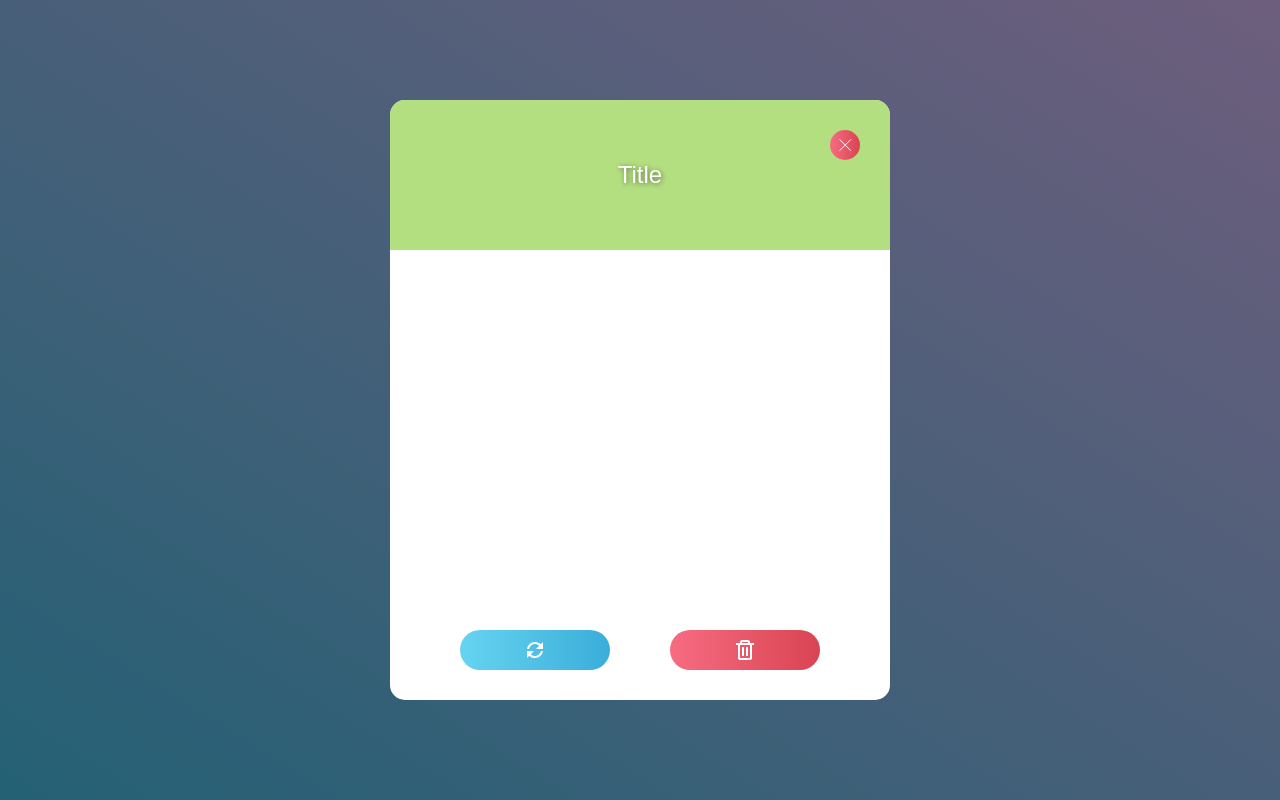
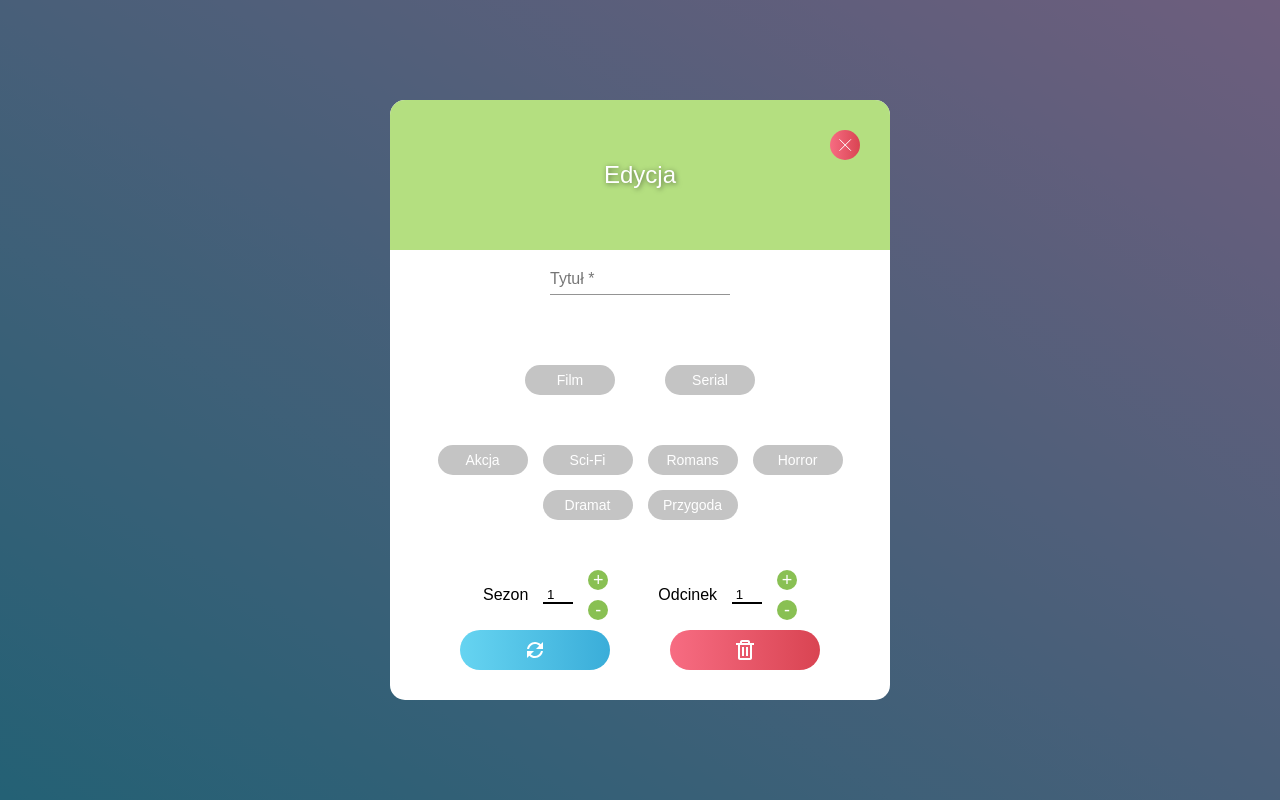
Before and after one commit to NumerDev/WatchStatus, an Angular app: page /position/1 in a window 1280 px wide. Built offline with nearby package versions, Linux system fonts and the light colour scheme.

Commit message:
Added update api call

```diff
--- a/src/app/components/add-position/add-position.component.html
+++ b/src/app/components/add-position/add-position.component.html
@@ -162,7 +162,6 @@
       <button [disabled]="!fullForm.valid" type="submit" class="add-position">
         Dodaj
       </button>
-      s
     </form>
     <!-- <h3>{{ fullForm.value | json }}</h3> -->
     <!-- <h3>{{ fullForm.status | json }}</h3> -->
--- a/src/app/position/position.component.html
+++ b/src/app/position/position.component.html
@@ -4,11 +4,163 @@
       <button class="close-modal" routerLink="">
         <img src="../../assets/close-icon.svg" alt="" />
       </button>
-      Title
+      Edycja
     </header>
 
+    <form [formGroup]="fullForm">
+      <mat-form-field class="position-title-input">
+        <mat-label>Tytuł</mat-label>
+        <input matInput formControlName="title" />
+      </mat-form-field>
+
+      <div class="position-type">
+        <div class="checkbox">
+          <label
+            class="checkbox-label"
+            for="type_1"
+            [style.background-color]="film['checked'] ? '#B4DF80' : '#c4c4c4'"
+            >Film<input
+              value="film"
+              formControlName="type"
+              id="type_1"
+              type="radio"
+              #film
+          /></label>
+        </div>
+
+        <div class="checkbox">
+          <label
+            class="checkbox-label"
+            for="type_2"
+            [style.background-color]="serial['checked'] ? '#B4DF80' : '#c4c4c4'"
+            >Serial<input
+              value="serial"
+              formControlName="type"
+              id="type_2"
+              type="radio"
+              #serial
+          /></label>
+        </div>
+      </div>
+
+      <div class="position-genre" formGroupName="genre">
+        <div class="checkbox">
+          <label
+            class="checkbox-label"
+            for="genre_1"
+            [style.background-color]="g1['checked'] ? '#EB5463' : '#c4c4c4'"
+            >Akcja<input
+              formControlName="action"
+              id="genre_1"
+              type="checkbox"
+              #g1
+          /></label>
+        </div>
+
+        <div class="checkbox">
+          <label
+            class="checkbox-label"
+            for="genre_2"
+            [style.background-color]="g2['checked'] ? '#4FC0E8' : '#c4c4c4'"
+            >Sci-Fi<input
+              formControlName="scifi"
+              id="genre_2"
+              type="checkbox"
+              #g2
+          /></label>
+        </div>
+
+        <div class="checkbox">
+          <label
+            class="checkbox-label"
+            for="genre_3"
+            [style.background-color]="g3['checked'] ? '#EB86BE' : '#c4c4c4'"
+            >Romans<input
+              formControlName="romanse"
+              id="genre_3"
+              type="checkbox"
+              #g3
+          /></label>
+        </div>
+
+        <div class="checkbox">
+          <label
+            class="checkbox-label"
+            for="genre_4"
+            [style.background-color]="g4['checked'] ? '#AC92EA' : '#c4c4c4'"
+            >Horror<input
+              formControlName="horror"
+              id="genre_4"
+              type="checkbox"
+              #g4
+          /></label>
+        </div>
+
+        <div class="checkbox">
+          <label
+            class="checkbox-label"
+            for="genre_5"
+            [style.background-color]="g5['checked'] ? '#FDCD56' : '#c4c4c4'"
+            >Dramat<input
+              formControlName="drama"
+              id="genre_5"
+              type="checkbox"
+              #g5
+          /></label>
+        </div>
+
+        <div class="checkbox">
+          <label
+            class="checkbox-label"
+            for="genre_6"
+            [style.background-color]="g6['checked'] ? '#9ED26A' : '#c4c4c4'"
+            >Przygoda<input
+              formControlName="adventure"
+              id="genre_6"
+              type="checkbox"
+              #g6
+          /></label>
+        </div>
+      </div>
+
+      <div class="position-status">
+        <div class="season">
+          <span>Sezon</span>
+          <input
+            #season
+            min="1"
+            value="3"
+            type="number"
+            class="season-value"
+            contenteditable
+            formControlName="season"
+          />
+
+          <div class="season-buttons">
+            <button type="button" (click)="sInc(season)">+</button>
+            <button type="button" (click)="sDec(season)">-</button>
+          </div>
+        </div>
+        <div class="episode">
+          <span>Odcinek</span>
+          <input
+            #episode
+            min="1"
+            type="number"
+            class="episode-value"
+            contenteditable
+            formControlName="episode"
+          />
+          <div class="episode-buttons">
+            <button type="button" (click)="eInc(episode)">+</button>
+            <button type="button" (click)="eDec(episode)">-</button>
+          </div>
+        </div>
+      </div>
+    </form>
+
     <div class="buttons">
-      <button class="update">
+      <button class="update" [disabled]="!fullForm.valid" (click)="update()">
         <img src="../../assets/update-icon.svg" alt="update-icon" />
       </button>
       <button class="delete" (click)="delete()">
--- a/src/app/position/position.component.scss
+++ b/src/app/position/position.component.scss
@@ -16,6 +16,84 @@
     background-color: white;
     border-radius: 15px;
     position: relative;
+
+    .position-title-input {
+      display: flex;
+      justify-content: center;
+      align-items: center;
+
+      .add-title {
+        border: none;
+        border-bottom: 1px solid #c4c4c4;
+        padding: 5px;
+        width: 270px;
+
+        &:focus {
+          outline: none;
+          border-bottom: 1px solid black;
+        }
+      }
+    }
+
+    .position-type {
+      display: flex;
+      justify-content: center;
+      gap: 50px;
+      padding: 50px 0;
+    }
+
+    .position-genre {
+      display: flex;
+      justify-content: center;
+      flex-wrap: wrap;
+      gap: 15px;
+    }
+
+    .position-status {
+      padding: 50px 0;
+      display: flex;
+      align-items: center;
+      justify-content: center;
+      gap: 50px;
+
+      .season,
+      .episode {
+        display: flex;
+        justify-content: center;
+        align-items: center;
+        gap: 15px;
+      }
+
+      .season-value,
+      .episode-value {
+        text-align: center;
+        width: 30px;
+        -webkit-appearance: none;
+        -moz-appearance: textfield;
+        border: none;
+        border-bottom: 2px solid black;
+      }
+
+      .season-buttons,
+      .episode-buttons {
+        display: flex;
+        flex-direction: column;
+        gap: 10px;
+
+        button {
+          display: flex;
+          justify-content: center;
+          align-items: center;
+          width: 20px;
+          height: 20px;
+          background-color: #89c053;
+          border-radius: 50%;
+          font-size: 18px;
+          color: white;
+          cursor: pointer;
+        }
+      }
+    }
 
     .title {
       height: 25%;
@@ -76,3 +154,29 @@
     }
   }
 }
+
+.checkbox {
+  border-radius: 50px;
+  color: white;
+  font-size: 14px;
+  cursor: pointer;
+  position: relative;
+
+  .checkbox-label {
+    width: 100%;
+    height: 100%;
+    width: 90px;
+    height: 30px;
+    display: flex;
+    justify-content: center;
+    align-items: center;
+    border-radius: 50px;
+    user-select: none;
+    transition: background-color 0.1s ease;
+    cursor: pointer;
+
+    input {
+      display: none;
+    }
+  }
+}
--- a/src/app/position/position.component.ts
+++ b/src/app/position/position.component.ts
@@ -1,4 +1,5 @@
 import { Component, OnInit } from '@angular/core';
+import { Validators, FormBuilder } from '@angular/forms';
 import { ActivatedRoute, Params } from '@angular/router';
 import { Router } from '@angular/router';
 import { PositionsService } from '../services/Positions/positions.service';
@@ -12,15 +13,62 @@ export class PositionComponent implements OnInit {
   constructor(
     private position: PositionsService,
     private route: ActivatedRoute,
-    private router: Router
+    private router: Router,
+    private fb: FormBuilder
   ) {}
 
   positionID: string;
+
+  fullForm = this.fb.group({
+    title: ['', Validators.required],
+    type: ['', Validators.required],
+    genre: this.fb.group({
+      action: [false],
+      scifi: [false],
+      romanse: [false],
+      horror: [false],
+      drama: [false],
+      adventure: [false],
+    }),
+    season: [1],
+    episode: [1],
+  });
+
+  sInc(e: any) {
+    this.fullForm.patchValue({
+      season: Number(e.value) + 1,
+    });
+  }
+
+  sDec(e: any) {
+    if (e.value == 1) return;
+    this.fullForm.patchValue({
+      season: Number(e.value) - 1,
+    });
+  }
+
+  eInc(e: any) {
+    this.fullForm.patchValue({
+      episode: Number(e.value) + 1,
+    });
+  }
+
+  eDec(e: any) {
+    if (e.value == 1) return;
+    this.fullForm.patchValue({
+      episode: Number(e.value) - 1,
+    });
+  }
 
   ngOnInit(): void {
     this.route.params.subscribe((params: Params) => {
       this.positionID = params['id'];
     });
+  }
+
+  update() {
+    this.position.updatePosition(this.fullForm.value, this.positionID);
+    return this.router.navigate(['/']);
   }
 
   delete() {
--- a/src/app/services/Positions/positions.service.ts
+++ b/src/app/services/Positions/positions.service.ts
@@ -33,12 +33,26 @@ export class PositionsService {
     return this.webReqService.get('');
   }
 
-  // updatePosition(season: number, episode: number, id: string) {
-  //   return this.webReqService.patch(id, {
-  //     season: season,
-  //     episode: episode,
-  //   });
-  // }
+  updatePosition(obj: any, id: string) {
+    return this.webReqService
+      .patch(`position/${id}`, {
+        title: obj.title,
+        type: obj.type,
+        genre: {
+          action: obj.genre.action,
+          scifi: obj.genre.scifi,
+          romanse: obj.genre.romanse,
+          horror: obj.genre.horror,
+          drama: obj.genre.drama,
+          adventure: obj.genre.adventure,
+        },
+        season: obj.season,
+        episode: obj.episode,
+      })
+      .subscribe((res) => {
+        console.log(`Updated position ${id}`);
+      });
+  }
 
   deletePosition(id: string) {
     console.log(`position/${id}`);
```
